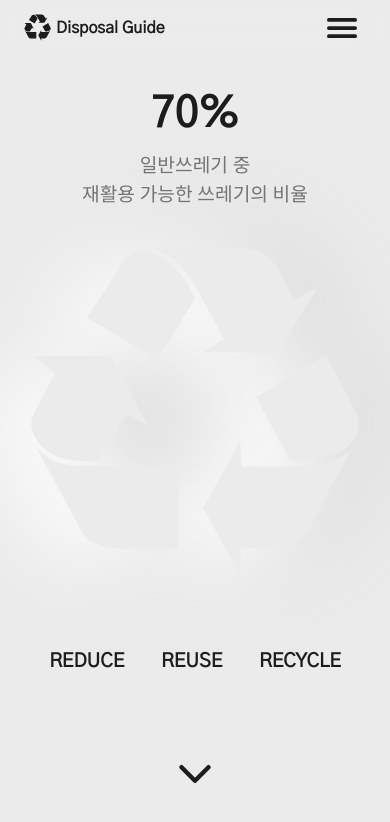
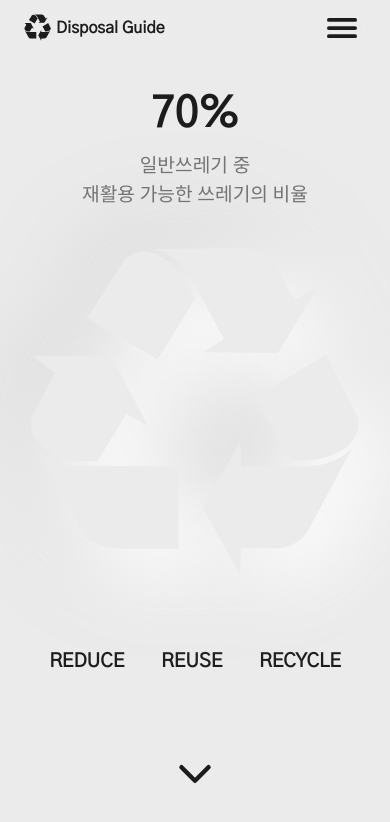
Before and after one commit to youngjoo9992/disposal-guide, a React (Create React App) app: page / in a window 390 px wide. Shown: the top 822 px of the page. Built offline with nearby package versions, Linux system fonts and the light colour scheme; a web font is replaced by a local one.

Commit message:
fix: reduced mobile animation lag 5

```diff
--- a/src/components/Base.js
+++ b/src/components/Base.js
@@ -38,15 +38,12 @@ export const Content = styled.h2`
   word-break: keep-all;
 `;
 
-export const Logo = styled(recycle)`
+export const Logo = motion(styled(recycle)`
   width: ${(props) => props.width};
   height: ${(props) => props.height};
   fill: ${(props) => props.color};
   /* transition: transform 0.5s ease-in-out; */
-  transform: ${(props) => {
-    return `rotate(${props.count}deg)`;
-  }};
-`;
+`);
 
 const ElementDiv = styled.div`
   position: absolute;
--- a/src/pages/Main.js
+++ b/src/pages/Main.js
@@ -21,6 +21,7 @@ import { Link } from "react-router-dom";
 import { motion } from "framer-motion";
 import { isMobile } from "react-device-detect";
 // import * as rdd from "react-device-detect";
+// rdd.isMobile = true;
 
 const floatingContainerHeight = 100;
 
@@ -122,6 +123,7 @@ const Main = () => {
 
   useEffect(() => {
     operation();
+    if (!isMobile) {
       const deg = toDegrees(
         window
           .getComputedStyle(logo.current, null)
@@ -134,6 +136,7 @@ const Main = () => {
         Math.cos(rad) * logoShadow[0] - logoShadow[1] * Math.sin(rad),
         logoShadow[0] * Math.sin(rad) + Math.cos(rad) * logoShadow[1],
       ]);
+    }
   }, [scrollY]);
 
   function lerpColor(a, b, amount) {
@@ -170,6 +173,7 @@ const Main = () => {
       lerpColor("#dddddd", "#6bc676", currentLogo),
       1 - currentLogo
     )}) drop-shadow(0px 0px 40px ${setOpacity("#6bc676", currentLogo)})`,
+    transform: `rotate(${currentLogo >= 1 ? 240 : currentLogo * 240}`,
   };
 
   return (
@@ -224,6 +228,14 @@ const Main = () => {
             }
             count={currentLogo >= 1 ? 240 : currentLogo * 240}
             style={!isMobile ? logoStyle : {}}
+            animate={
+              isMobile && { rotate: currentLogo >= 1 ? 240 : currentLogo * 240 }
+            }
+            transition={{
+              delay: 0,
+              duration: 0,
+              ease: "linear",
+            }}
             ref={logo}
           />
           <Link
```
Lines whose indentation alone changed are shown as unchanged.
